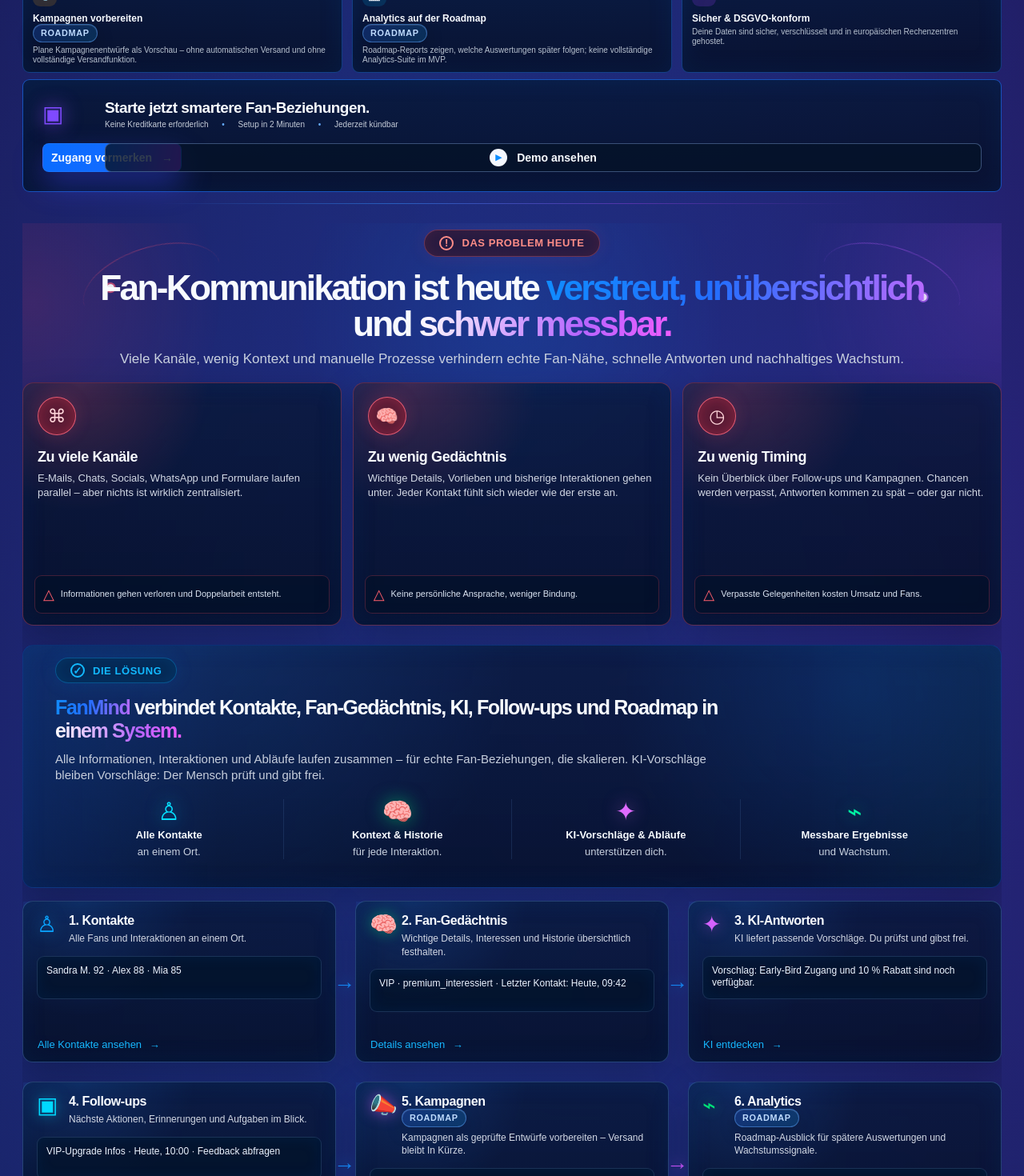
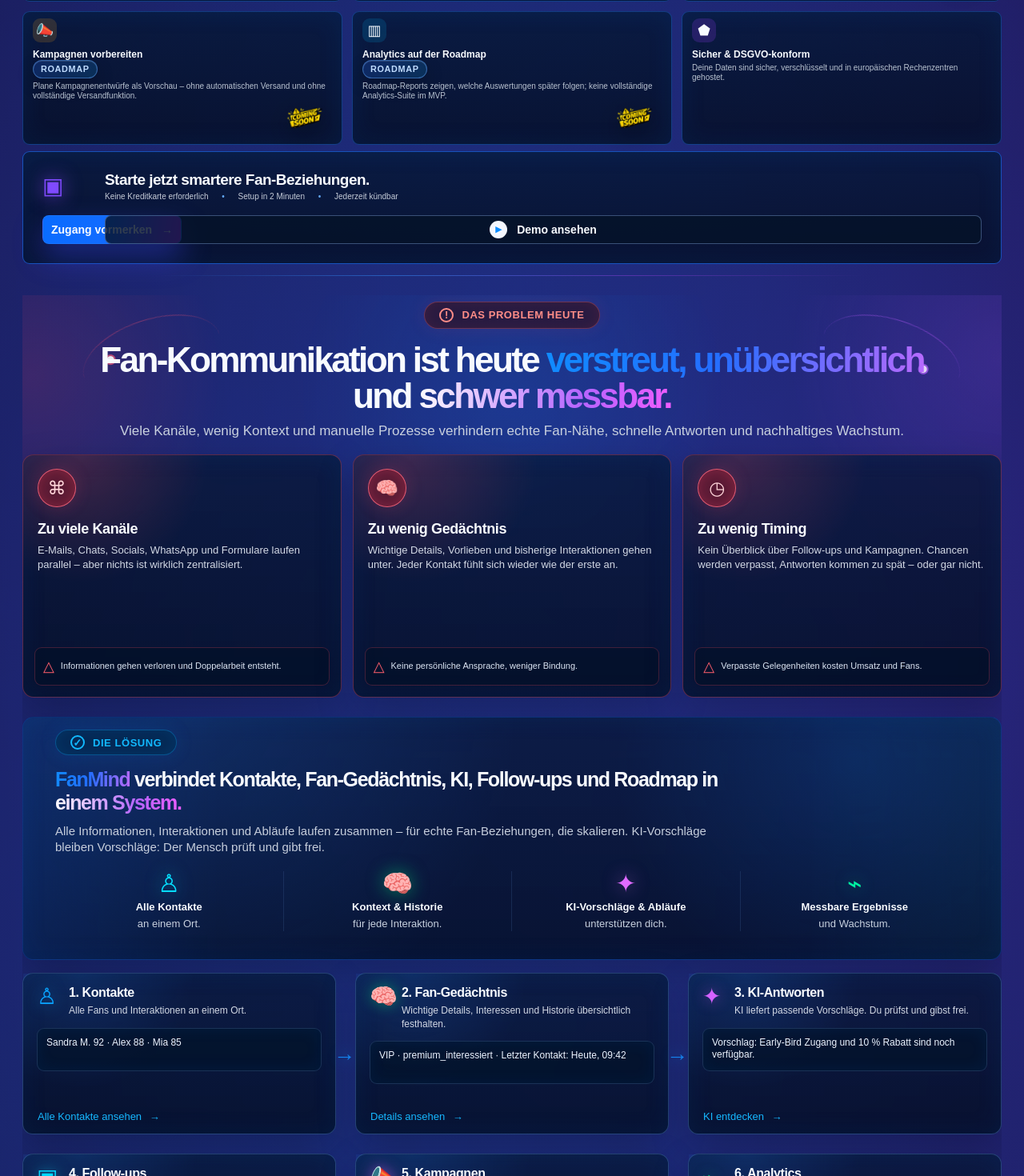
Before and after one commit to Bernds-tech/FanMind, a Next.js app: page /landing-v2 in a window 1280 px wide. Shown: the part 840-2310 px from the top of the page at 80% size. Built offline with nearby package versions, Linux system fonts and the light colour scheme.

Commit message:
Add coming soon badge image to preview features

```diff
--- a/src/app/dashboard/dashboard.module.css
+++ b/src/app/dashboard/dashboard.module.css
@@ -695,49 +695,31 @@
   padding-bottom: 48px;
 }
 
-.cornerBadge {
+.comingSoonImage {
   position: absolute;
   right: 10px;
-  bottom: 10px;
-  z-index: 2;
-  border: 1px solid rgba(148, 163, 184, 0.28);
-  border-radius: 999px;
-  padding: 5px 9px;
-  color: #f8fafc;
-  font-size: 10px;
-  font-weight: 800;
-  letter-spacing: 0.04em;
-  line-height: 1;
-  text-transform: uppercase;
-  white-space: nowrap;
+  bottom: 8px;
+  z-index: 5;
+  width: 88px;
+  height: auto;
+  user-select: none;
   pointer-events: none;
-  box-shadow:
-    inset 0 1px 0 rgba(255, 255, 255, 0.16),
-    0 10px 24px rgba(0, 0, 0, 0.22);
+  transform: rotate(-4deg);
+  filter: drop-shadow(0 8px 14px rgba(0, 0, 0, 0.34));
 }
 
-.cornerBadge[data-variant="comingSoon"] {
-  border-color: rgba(251, 146, 60, 0.52);
-  color: #fed7aa;
-  background: linear-gradient(135deg, rgba(251, 146, 60, 0.28), rgba(250, 204, 21, 0.18));
+.comingSoon-small {
+  right: 8px;
+  bottom: 6px;
+  width: 72px;
 }
 
-.cornerBadge[data-variant="roadmap"] {
-  border-color: rgba(96, 165, 250, 0.5);
-  color: #bfdbfe;
-  background: linear-gradient(135deg, rgba(37, 99, 235, 0.28), rgba(14, 165, 233, 0.18));
+.comingSoon-medium {
+  width: 92px;
 }
 
-.cornerBadge[data-variant="preview"] {
-  border-color: rgba(125, 211, 252, 0.46);
-  color: #e9d5ff;
-  background: linear-gradient(135deg, rgba(168, 85, 247, 0.26), rgba(34, 211, 238, 0.16));
-}
-
-.cornerBadge[data-variant="planned"] {
-  border-color: rgba(129, 140, 248, 0.44);
-  color: #c7d2fe;
-  background: linear-gradient(135deg, rgba(99, 102, 241, 0.24), rgba(20, 184, 166, 0.16));
+.comingSoon-large {
+  width: 108px;
 }
 
 .moduleHeader {
@@ -1278,35 +1260,6 @@
   line-height: 1.35;
 }
 
-.channelCard .cornerBadge,
-.featurePill .cornerBadge {
-  color: #f8fafc;
-  background: rgba(15, 23, 42, 0.92);
-}
-
-.channelCard .cornerBadge[data-variant="roadmap"],
-.featurePill .cornerBadge[data-variant="roadmap"] {
-  color: #bfdbfe;
-  background: linear-gradient(135deg, rgba(37, 99, 235, 0.28), rgba(14, 165, 233, 0.18));
-}
-
-.channelCard .cornerBadge[data-variant="preview"],
-.featurePill .cornerBadge[data-variant="preview"] {
-  color: #e9d5ff;
-  background: linear-gradient(135deg, rgba(168, 85, 247, 0.26), rgba(34, 211, 238, 0.16));
-}
-
-.channelCard .cornerBadge[data-variant="planned"],
-.featurePill .cornerBadge[data-variant="planned"] {
-  color: #c7d2fe;
-  background: linear-gradient(135deg, rgba(99, 102, 241, 0.24), rgba(20, 184, 166, 0.16));
-}
-
-.channelCard .cornerBadge[data-variant="comingSoon"],
-.featurePill .cornerBadge[data-variant="comingSoon"] {
-  color: #fed7aa;
-  background: linear-gradient(135deg, rgba(251, 146, 60, 0.28), rgba(250, 204, 21, 0.18));
-}
 
 .channel-active {
   border-color: rgba(34, 197, 94, 0.34);
--- a/src/app/landing-v2/page.tsx
+++ b/src/app/landing-v2/page.tsx
@@ -160,7 +160,7 @@ const functionCards = [
     icon: "📣",
     title: "5. Kampagnen",
     status: "Roadmap",
-    text: "Kampagnen als geprüfte Entwürfe vorbereiten – Versand bleibt In Kürze.",
+    text: "Kampagnen als geprüfte Entwürfe vorbereiten – Versand bleibt im MVP inaktiv und manuell abgegrenzt.",
     body: "Sommer-Event Early Bird · Vorschau · manuelle Freigabe",
     cta: "Roadmap ansehen",
     href: LANDING_ROADMAP_HREF,
@@ -294,8 +294,8 @@ const sixStepCards = [
     rows: [
       "Zielgruppe: 1.260",
       "Roadmap: Segment- und Kampagnenplanung",
-      "Versand: inaktiv / In Kürze",
-      "Kanäle: E-Mail im MVP, weitere Kanäle Roadmap",
+      "Versand: inaktiv / manuell abgegrenzt",
+      "Kanäle: E-Mail-Kontext im MVP, weitere Kanäle Roadmap",
       "Status: Vorschau geprüft",
     ],
     cta: "Roadmap ansehen",
@@ -1012,6 +1012,22 @@ function Logo({ compact = false, language = "de" }: { compact?: boolean; languag
   );
 }
 
+
+function ComingSoonImage({ size = "medium" }: { size?: "small" | "medium" | "large" }) {
+  return (
+    <Image
+      src="/assets/coming-soon-badge.png"
+      alt="Coming Soon"
+      width={1536}
+      height={1024}
+      className={`${styles.comingSoonImage} ${styles[`comingSoon-${size}`]}`}
+    />
+  );
+}
+
+function isComingSoonStatus(status?: string) {
+  return Boolean(status && ["Roadmap", "In Kürze", "Coming Soon", "Vorschau", "Preview", "Geplant", "Planned"].includes(status));
+}
 function MetricCard({
   label,
   value,
@@ -1377,7 +1393,7 @@ export default async function LandingV2({ searchParams }: LandingV2Props) {
         <section id="features" className={styles.heroFeatureGrid}>
           {localizedFeatures.map((feature) => (
             <article
-              className={styles.heroFeatureCard}
+              className={`${styles.heroFeatureCard} ${isComingSoonStatus(feature.status) ? styles.cardWithComingSoon : ""}`}
               key={feature.title}
               data-tone={feature.tone}
             >
@@ -1387,6 +1403,7 @@ export default async function LandingV2({ searchParams }: LandingV2Props) {
                 <FeatureStatusLabel variant={statusVariantFromLabel(feature.status)!}>{feature.status}</FeatureStatusLabel>
               ) : null}
               <p>{feature.text}</p>
+              {isComingSoonStatus(feature.status) ? <ComingSoonImage size="small" /> : null}
             </article>
           ))}
         </section>
@@ -1471,7 +1488,7 @@ export default async function LandingV2({ searchParams }: LandingV2Props) {
         <div className={styles.solutionFlow}>
           {localizedFunctionCards.map((card) => (
             <article
-              className={styles.solutionFunctionCard}
+              className={`${styles.solutionFunctionCard} ${isComingSoonStatus(card.status) ? styles.cardWithComingSoon : ""}`}
               data-tone={card.tone}
               key={card.title}
             >
@@ -1489,6 +1506,7 @@ export default async function LandingV2({ searchParams }: LandingV2Props) {
               <a href={card.href}>
                 {card.cta} <span>→</span>
               </a>
+              {isComingSoonStatus(card.status) ? <ComingSoonImage size="medium" /> : null}
             </article>
           ))}
         </div>
@@ -1526,7 +1544,7 @@ export default async function LandingV2({ searchParams }: LandingV2Props) {
         <div className={styles.processTrack} aria-label="FanMind Prozesslinie">
           {localizedSixStepCards.map((step, index) => (
             <article
-              className={styles.processStep}
+              className={`${styles.processStep} ${isComingSoonStatus(step.badge) ? styles.cardWithComingSoon : ""}`}
               data-tone={step.tone}
               key={step.title}
             >
@@ -1563,6 +1581,7 @@ export default async function LandingV2({ searchParams }: LandingV2Props) {
                   <span>→</span>
                 </a>
               </div>
+              {isComingSoonStatus(step.badge) ? <ComingSoonImage size="medium" /> : null}
             </article>
           ))}
         </div>
@@ -1840,7 +1859,7 @@ export default async function LandingV2({ searchParams }: LandingV2Props) {
         <div className={styles.integrationChannelGrid}>
           {localizedIntegrationChannels.map((channel) => (
             <article
-              className={styles.integrationChannelCard}
+              className={`${styles.integrationChannelCard} ${isComingSoonStatus(channel.status) ? styles.cardWithComingSoon : ""}`}
               data-tone={channel.tone}
               key={channel.title}
             >
@@ -1848,6 +1867,7 @@ export default async function LandingV2({ searchParams }: LandingV2Props) {
               <h3>{channel.title}</h3>
               <p>{channel.text}</p>
               <FeatureStatusLabel variant={statusVariantFromLabel(channel.status) ?? "preview"}>{channel.status}</FeatureStatusLabel>
+              {isComingSoonStatus(channel.status) ? <ComingSoonImage size="small" /> : null}
             </article>
           ))}
         </div>
@@ -1949,7 +1969,10 @@ export default async function LandingV2({ searchParams }: LandingV2Props) {
             <strong>{t("AKTIONEN & ERGEBNISSE")}</strong>
             <div>
               {localizedIntegrationActions.map((action) => (
-                <article key={action.title}>
+                <article
+                  className={isComingSoonStatus(action.status) ? styles.cardWithComingSoon : undefined}
+                  key={action.title}
+                >
                   <span>{action.icon}</span>
                   <h3>{action.title}</h3>
                   {statusVariantFromLabel(action.status) ? (
@@ -1957,6 +1980,7 @@ export default async function LandingV2({ searchParams }: LandingV2Props) {
                   ) : null}
                   <p>{action.text}</p>
                   <i aria-hidden="true">{action.status ? "·" : "✓"}</i>
+                  {isComingSoonStatus(action.status) ? <ComingSoonImage size="small" /> : null}
                 </article>
               ))}
             </div>
@@ -2022,7 +2046,11 @@ export default async function LandingV2({ searchParams }: LandingV2Props) {
 
         <div className={styles.roadmapGrid}>
           {localizedRoadmapPhases.map((phase) => (
-            <article className={styles.roadmapCard} data-tone={phase.tone} key={phase.phase}>
+            <article
+              className={`${styles.roadmapCard} ${phase.number === "01" ? "" : styles.cardWithComingSoon}`}
+              data-tone={phase.tone}
+              key={phase.phase}
+            >
               <div className={styles.roadmapPhasePill}>{phase.phase}</div>
               <div className={styles.roadmapIcon}>
                 <RoadmapLineIcon icon={phase.icon} />
@@ -2036,6 +2064,7 @@ export default async function LandingV2({ searchParams }: LandingV2Props) {
                   <li key={item}>{item}</li>
                 ))}
               </ul>
+              {phase.number === "01" ? null : <ComingSoonImage size="medium" />}
             </article>
           ))}
         </div>
@@ -2143,7 +2172,7 @@ export default async function LandingV2({ searchParams }: LandingV2Props) {
         <div className={styles.pricingGrid} aria-label="FanMind Pakete">
           {localizedPricingPlans.map((plan) => (
             <article
-              className={styles.pricingPlanCard}
+              className={`${styles.pricingPlanCard} ${isComingSoonStatus(plan.status) ? styles.cardWithComingSoon : ""}`}
               data-featured={plan.featured ? "true" : undefined}
               data-tone={plan.tone}
               key={plan.name}
@@ -2168,6 +2197,7 @@ export default async function LandingV2({ searchParams }: LandingV2Props) {
               <a href={plan.href}>
                 {plan.cta} <span>→</span>
               </a>
+              {isComingSoonStatus(plan.status) ? <ComingSoonImage size="medium" /> : null}
             </article>
           ))}
         </div>
@@ -2254,7 +2284,7 @@ export default async function LandingV2({ searchParams }: LandingV2Props) {
 
           <div className={styles.privacyControlGrid}>
             {localizedPrivacyControlCards.map((card) => (
-              <article className={styles.privacyControlCard} data-tone={card.tone} key={card.title}>
+              <article className={`${styles.privacyControlCard} ${styles.cardWithComingSoon}`} data-tone={card.tone} key={card.title}>
                 <span className={styles.privacyControlNumber}>{card.number}</span>
                 <div className={styles.privacyControlIcon}>{card.icon}</div>
                 <h3>{card.title}</h3>
@@ -2265,6 +2295,7 @@ export default async function LandingV2({ searchParams }: LandingV2Props) {
                   </FeatureStatusLabel>
                   <span>{card.label}</span>
                 </div>
+                <ComingSoonImage size="small" />
               </article>
             ))}
           </div>
--- a/src/app/register/register.module.css
+++ b/src/app/register/register.module.css
@@ -836,3 +836,31 @@
     grid-column: auto;
   }
 }
+
+.cardWithComingSoon {
+  position: relative;
+  padding-bottom: 58px;
+}
+
+.comingSoonImage {
+  position: absolute;
+  right: 10px;
+  bottom: 8px;
+  z-index: 5;
+  width: 90px;
+  height: auto;
+  user-select: none;
+  pointer-events: none;
+  transform: rotate(-4deg);
+  filter: drop-shadow(0 9px 16px rgba(0, 0, 0, 0.36));
+}
+
+.comingSoon-small {
+  right: 8px;
+  bottom: 7px;
+  width: 72px;
+}
+
+.comingSoon-medium {
+  width: 96px;
+}
--- a/src/components/landing/ProductShowcaseSection.module.css
+++ b/src/components/landing/ProductShowcaseSection.module.css
@@ -458,3 +458,31 @@
   .benefitGrid,
   .featureStrip { grid-template-columns: repeat(2, 1fr); }
 }
+
+.cardWithComingSoon {
+  position: relative;
+  padding-bottom: 58px;
+}
+
+.comingSoonImage {
+  position: absolute;
+  right: 10px;
+  bottom: 8px;
+  z-index: 5;
+  width: 92px;
+  height: auto;
+  user-select: none;
+  pointer-events: none;
+  transform: rotate(-4deg);
+  filter: drop-shadow(0 9px 16px rgba(0, 0, 0, 0.36));
+}
+
+.comingSoon-small {
+  right: 8px;
+  bottom: 7px;
+  width: 74px;
+}
+
+.comingSoon-medium {
+  width: 94px;
+}
--- a/src/components/landing/ProductShowcaseSection.tsx
+++ b/src/components/landing/ProductShowcaseSection.tsx
@@ -1,3 +1,4 @@
+import Image from "next/image";
 import type { CSSProperties } from "react";
 import type { FeatureKey } from "@/config/plans";
 import FeatureStatusLabel from "@/components/FeatureStatusLabel";
@@ -51,6 +52,18 @@ const featureCards = [
   ["📣", "Kampagnen & Analytics", "Als Vorschau sichtbar: Inhalte planen und Roadmap-Auswertungen prüfen."],
 ];
 
+
+function ComingSoonImage({ size = "medium" }: { size?: "small" | "medium" }) {
+  return (
+    <Image
+      src="/assets/coming-soon-badge.png"
+      alt="Coming Soon"
+      width={1536}
+      height={1024}
+      className={`${styles.comingSoonImage} ${styles[`comingSoon-${size}`]}`}
+    />
+  );
+}
 function BrandMark() {
   return (
     <svg className={styles.brandMark} viewBox="0 0 52 52" aria-hidden="true">
@@ -111,11 +124,12 @@ export default function ProductShowcaseSection({ language = "de" }: { language?:
               <div className={styles.approvalRow}><span>{t("Freigabe nötig")}</span><button type="button">{t("Vorschlag prüfen")}</button></div>
             </article>
 
-            <article className={`${styles.card} ${styles.campaignCard}`}>
+            <article className={`${styles.card} ${styles.campaignCard} ${styles.cardWithComingSoon}`}>
               <div className={styles.cardTop}><span className={styles.iconBubble}>📣</span><strong>{t("Sommer-Event Early Bird")}</strong><FeatureStatusLabel variant="roadmap">{t("Roadmap")}</FeatureStatusLabel></div>
               <div className={styles.campaignStatus}><span>{t("Geplant: VIP + Buyer")}</span><b>1.824 Fans</b></div>
               <div className={styles.rateGrid}><span>{t("Roadmap")}<b>{t("In Kürze")}</b></span><span>{t("Freigabe")}<b>{t("Manuell")}</b></span><span>{t("Versand")}<b>{t("Inaktiv")}</b></span></div>
               <SparkLine tone="green" />
+              <ComingSoonImage size="medium" />
             </article>
           </aside>
 
@@ -154,22 +168,35 @@ export default function ProductShowcaseSection({ language = "de" }: { language?:
               {followupItems.map((item) => <div className={styles.followupRow} key={item}><span />{item}</div>)}
             </article>
 
-            <article className={`${styles.card} ${styles.segmentCard}`}>
+            <article className={`${styles.card} ${styles.segmentCard} ${styles.cardWithComingSoon}`}>
               <div className={styles.cardTop}><span className={styles.iconBubble}>◌</span><strong>{t("Segmente")}</strong><FeatureStatusLabel variant="preview">{t("Vorschau")}</FeatureStatusLabel></div>
               <div className={styles.donutWrap}><div className={styles.donut}><span>10.248<small>{t("Fans")}</small></span></div><div className={styles.segmentLegend}><span><i />VIP 1.824</span><span><i />Warm 2.150</span><span><i />Buyer 1.920</span><span><i />Inactive 2.048</span></div></div>
+              <ComingSoonImage size="medium" />
             </article>
 
-            <article className={`${styles.card} ${styles.analyticsCard}`}>
+            <article className={`${styles.card} ${styles.analyticsCard} ${styles.cardWithComingSoon}`}>
               <div className={styles.cardTop}><span className={styles.iconBubble}>⌁</span><strong>{t("Analytics")}</strong><FeatureStatusLabel variant="roadmap">{t("Roadmap")}</FeatureStatusLabel></div>
               <div className={styles.analyticsTooltip}>{t("Roadmap · keine Vollsuite im MVP")}</div>
               <SparkLine tone="purple" />
               <div className={styles.analyticsLegend}><span><i />{t("Conversion")}</span><span><i />{t("Antwortquote")}</span></div>
               <a href={landingPath(language, "#roadmap")}>{t("Roadmap anzeigen →")}</a>
+              <ComingSoonImage size="medium" />
             </article>
           </aside>
         </div>
 
-        <div className={styles.featureStrip}>{localizedFeatureCards.map(([icon, title, text]) => <article key={title}><span>{icon}</span><h3>{title}</h3><p>{text}</p></article>)}</div>
+        <div className={styles.featureStrip}>{localizedFeatureCards.map(([icon, title, text]) => {
+          const hasComingSoon = title.includes("Kampagnen") || title.includes("Analytics");
+
+          return (
+            <article className={hasComingSoon ? styles.cardWithComingSoon : undefined} key={title}>
+              <span>{icon}</span>
+              <h3>{title}</h3>
+              <p>{text}</p>
+              {hasComingSoon ? <ComingSoonImage size="small" /> : null}
+            </article>
+          );
+        })}</div>
       </div>
     </section>
   );
```
Also changed, not shown: src/app/dashboard/page.tsx (+21 -11 lines), src/app/register/page.tsx (+26 -2 lines), src/app/landing-v2/landing-v2.module.css.
